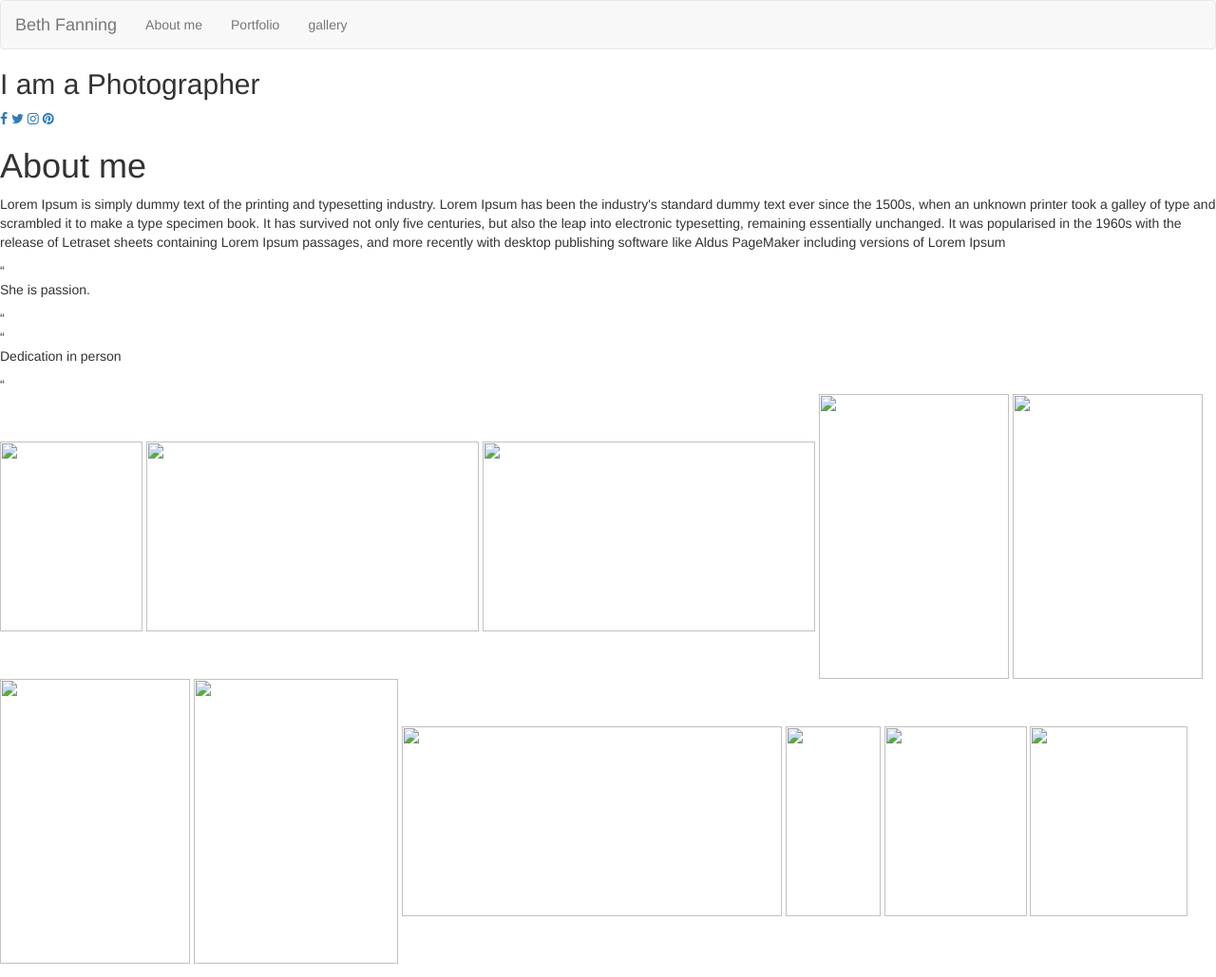
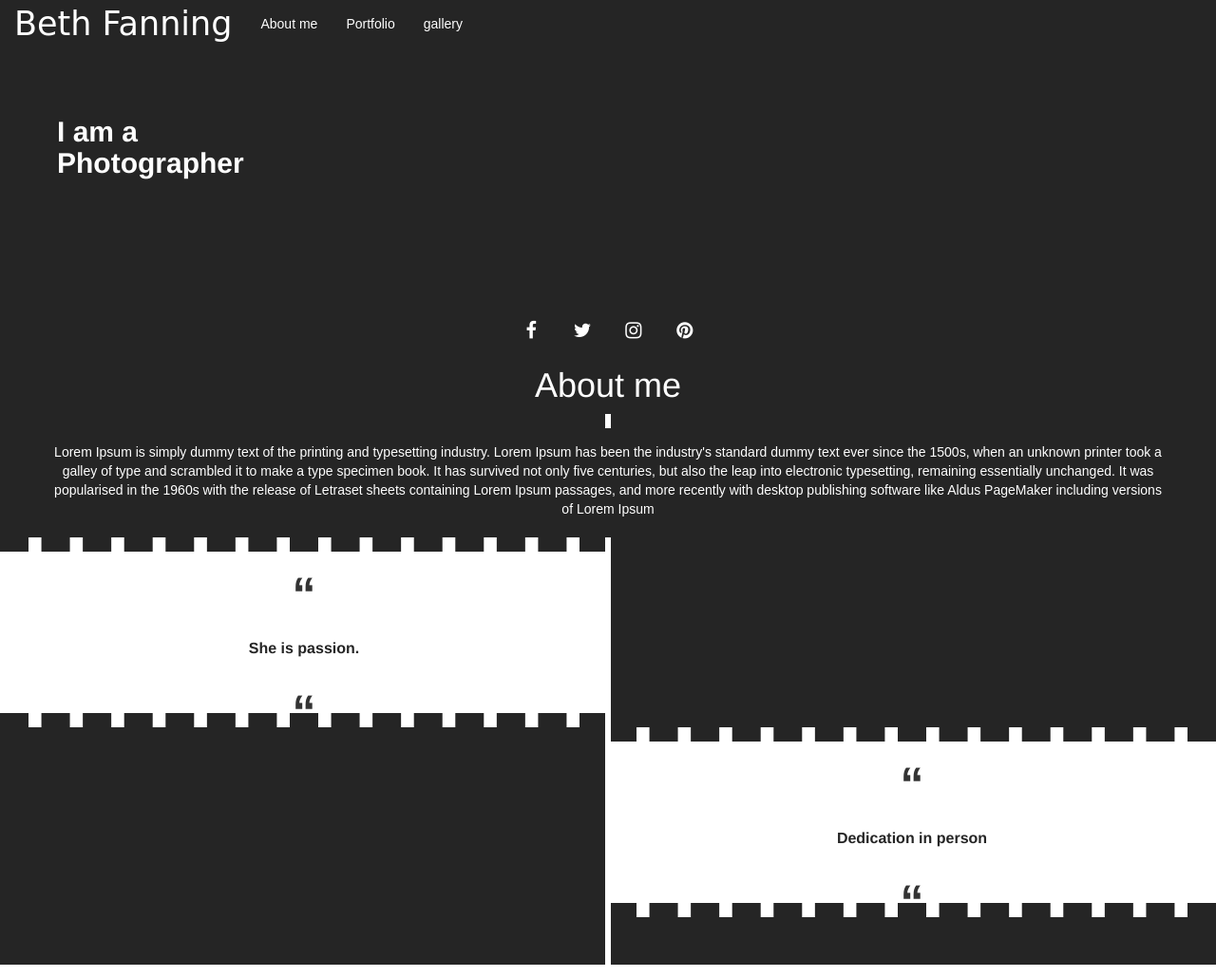
Before and after one commit to onayna/Personalportfolio, a plain HTML site: page index.html in a window 1280 px wide. Shown: the top 1029 px of the page at 95% size. Drawn offline with nearby package versions, Linux system fonts and the light colour scheme.

Commit message:
Update index.html

```diff
--- a/index.html
+++ b/index.html
@@ -2,7 +2,7 @@
 
     <head>
         <title> Forum </title>
-        <link href="flan.css" type="text/css" rel="stylesheet" />
+        <link href="index.css" type="text/css" rel="stylesheet" />
         <link href="bootstrap.css" rel="stylesheet" />
         <link rel="stylesheet" href="https://cdnjs.cloudflare.com/ajax/libs/font-awesome/4.7.0/css/font-awesome.min.css">
     </head>
```
